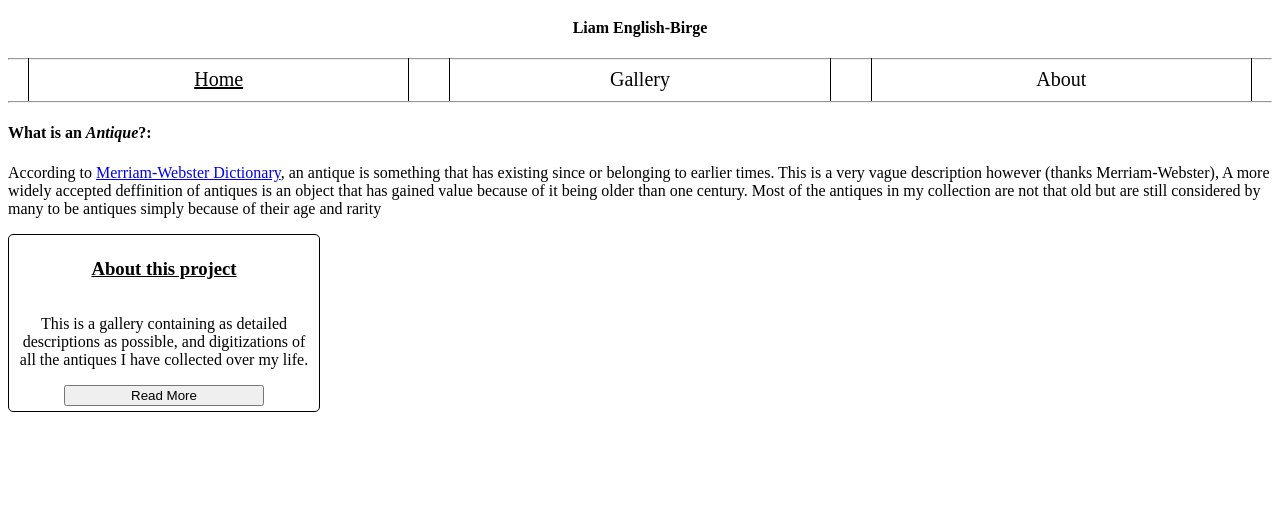
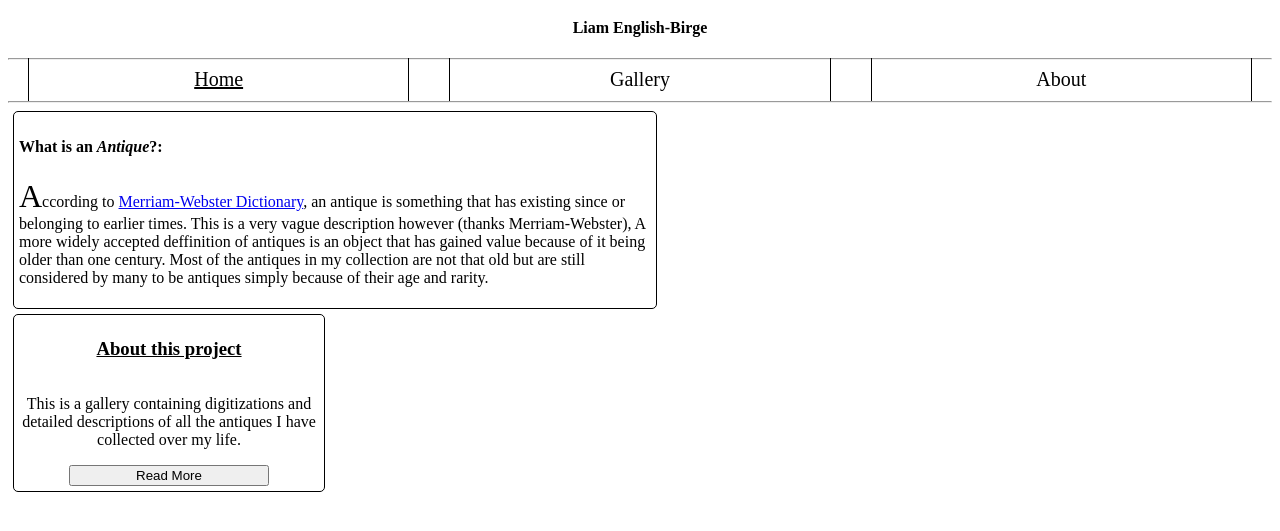
Before and after one commit to liamebirge/AntiqueProj, a plain HTML site: page index.html in a window 1280 px wide. Shown: the part 61-592 px from the top of the page. Drawn offline with Linux system fonts and the light colour scheme.

Commit message:
adding to the homescreen

```diff
--- a/antiqueStyle.css
+++ b/antiqueStyle.css
@@ -104,8 +104,20 @@ aside .aboutLink{
 	align-content: center;
 	text-align: center;
 	padding:5px;
+	margin:5px;
 }
 .aboutLink button{
 	width:200px;
 	align-self: center;
 }
+.whatIsAntique{
+	width:50%;
+	min-width: 300px;
+	border:1px solid black;
+	border-radius: 5px;
+	padding:5px;
+	margin:5px;
+}
+.whatIsAntique p::first-letter{
+	font-size: 200%;
+}
--- a/index.html
+++ b/index.html
@@ -26,7 +26,7 @@
 			<div class="whatIsAntique">
 				<h4>What is an <i>Antique</i>?:</h4>
 				<p>
-					According to <a href="https://www.merriam-webster.com/dictionary/antique" target="_blank">Merriam-Webster Dictionary</a>, an antique is something that has existing since or belonging to earlier times. This is a very vague description however (thanks Merriam-Webster), A more widely accepted deffinition of antiques is an object that has gained value because of it being older than one century. Most of the antiques in my collection are not that old but are still considered by many to be antiques simply because of their age and rarity
+					According to <a href="https://www.merriam-webster.com/dictionary/antique" target="_blank">Merriam-Webster Dictionary</a>, an antique is something that has existing since or belonging to earlier times. This is a very vague description however (thanks Merriam-Webster), A more widely accepted deffinition of antiques is an object that has gained value because of it being older than one century. Most of the antiques in my collection are not that old but are still considered by many to be antiques simply because of their age and rarity.
 				</p>
 			</div>
 		</section>
@@ -34,7 +34,7 @@
 			<div class="aboutLink">
 				<h3><u>About this project</u></h3>
 				<p>
-					This is a gallery containing as detailed descriptions as possible, and digitizations of all the antiques I have collected over my life.
+					This is a gallery containing digitizations and detailed descriptions of all the antiques I have collected over my life.
 				</p>
 				<button onclick="gotoSame('about.html')">Read More</button>
 			</div>
```
